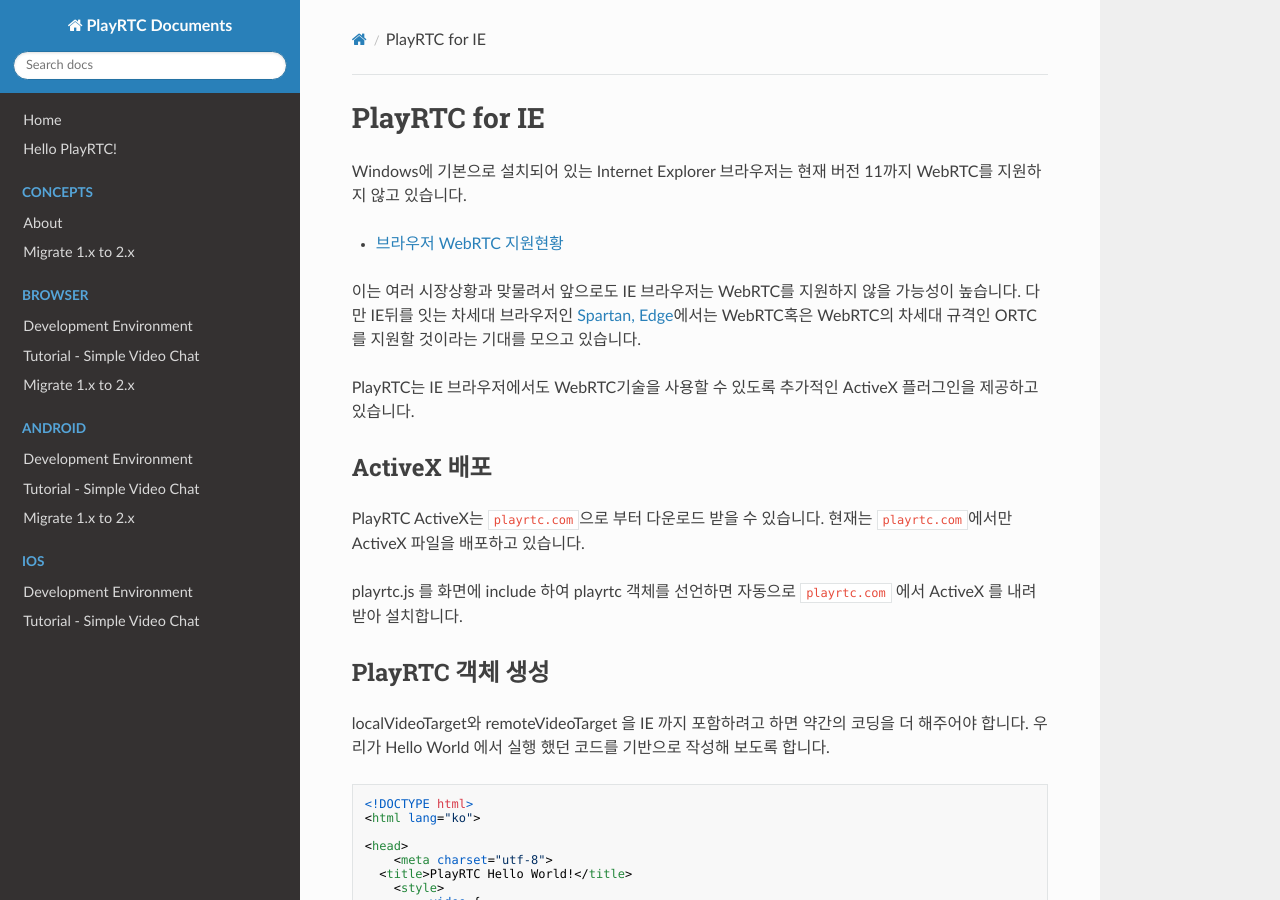
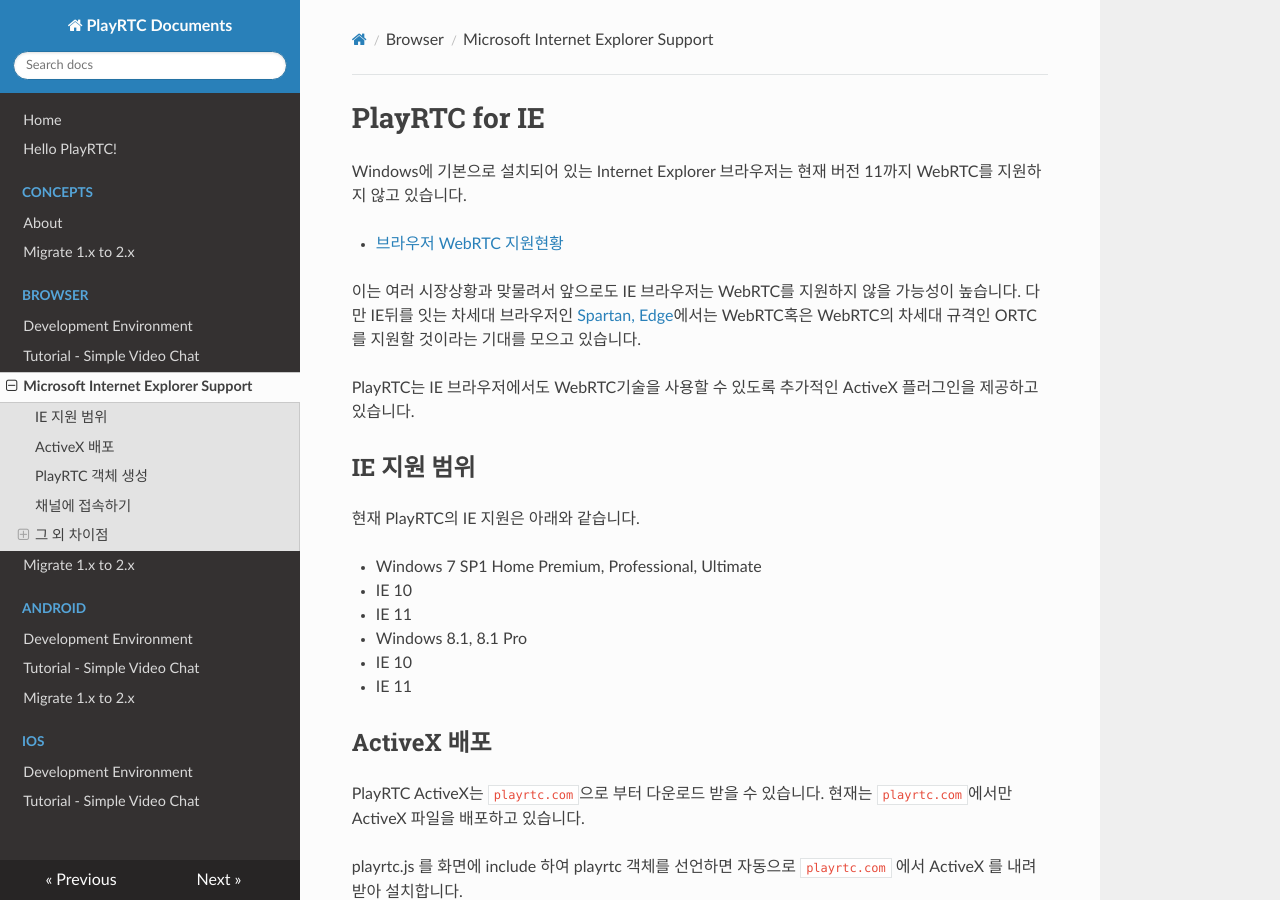
Before and after one commit to PlayRTC/PlayRTC-Documents-Korean, an MkDocs documentation site: the page built from docs/browser/ie-support.md, in a window 1280 px wide and 900 px high. Built offline with MkDocs 1.6.1, drawn with Linux system fonts in a browser that asks for light colours; nearby versions of some CDN libraries; old or Windows-style settings are respelled for this version of MkDocs.

Commit message:
update ie

```diff
--- a/docs/browser/ie-support.md
+++ b/docs/browser/ie-support.md
@@ -7,6 +7,18 @@
 이는 여러 시장상황과 맞물려서 앞으로도 IE 브라우저는 WebRTC를 지원하지 않을 가능성이 높습니다. 다만 IE뒤를 잇는 차세대 브라우저인 [Spartan, Edge](http://windows.microsoft.com/en-us/windows/preview-microsoft-edge-pc)에서는 WebRTC혹은 WebRTC의 차세대 규격인 ORTC를 지원할 것이라는 기대를 모으고 있습니다.
 
 PlayRTC는 IE 브라우저에서도 WebRTC기술을 사용할 수 있도록 추가적인 ActiveX 플러그인을 제공하고 있습니다.
+
+
+## IE 지원 범위
+
+현재 PlayRTC의 IE 지원은 아래와 같습니다.
+
+- Windows 7 SP1 Home Premium, Professional, Ultimate
+  - IE 10
+  - IE 11
+- Windows 8.1, 8.1 Pro
+  - IE 10
+  - IE 11
 
 
 ## ActiveX 배포
--- a/mkdocs.yml
+++ b/mkdocs.yml
@@ -11,6 +11,7 @@
 
 - ['browser/dev-env.md', 'Browser', 'Development Environment']
 - ['browser/simple-video-chat.md', 'Browser', 'Tutorial - Simple Video Chat']
+- ['browser/ie-support.md', 'Browser', 'Microsoft Internet Explorer Support']
 - ['browser/migrate-1x-to-2x.md', 'Browser', 'Migrate 1.x to 2.x']
 # - ['browser/code-samples.md', 'Browser', 'Code Samples']
 
```
